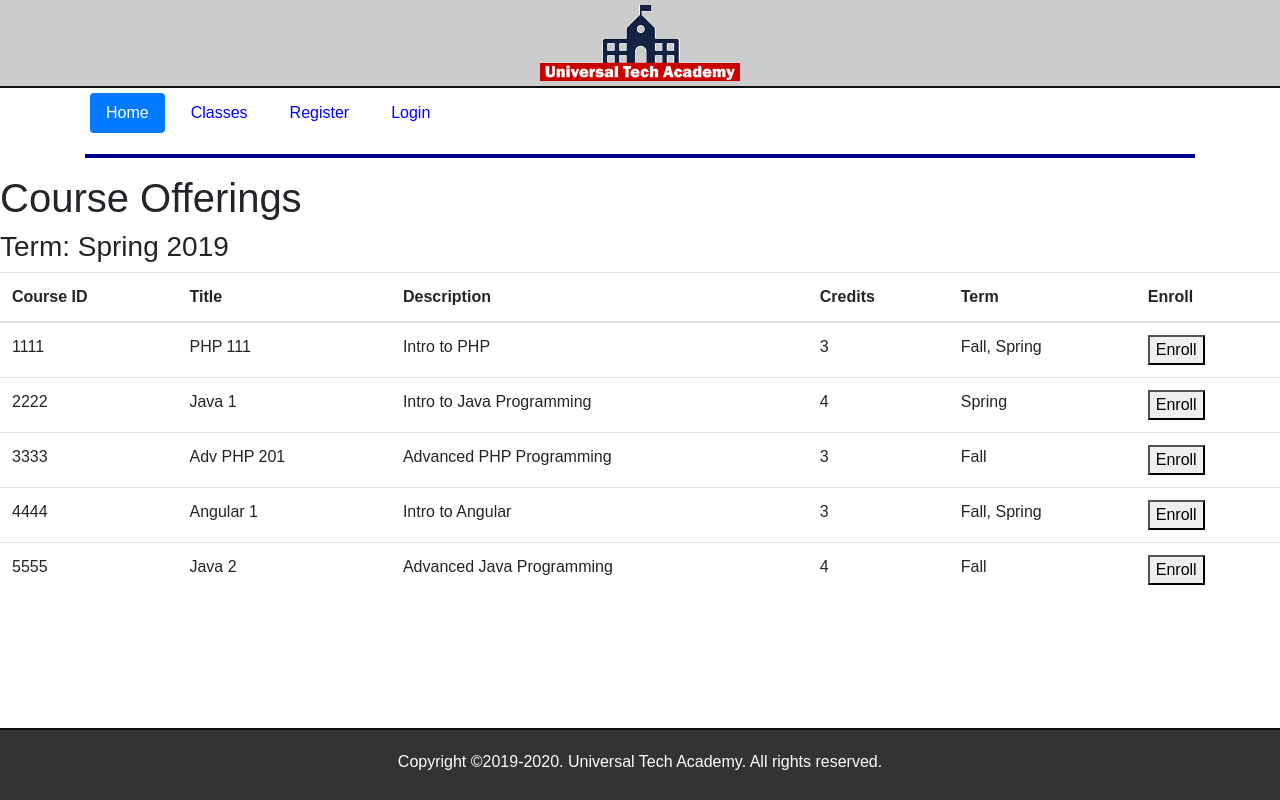
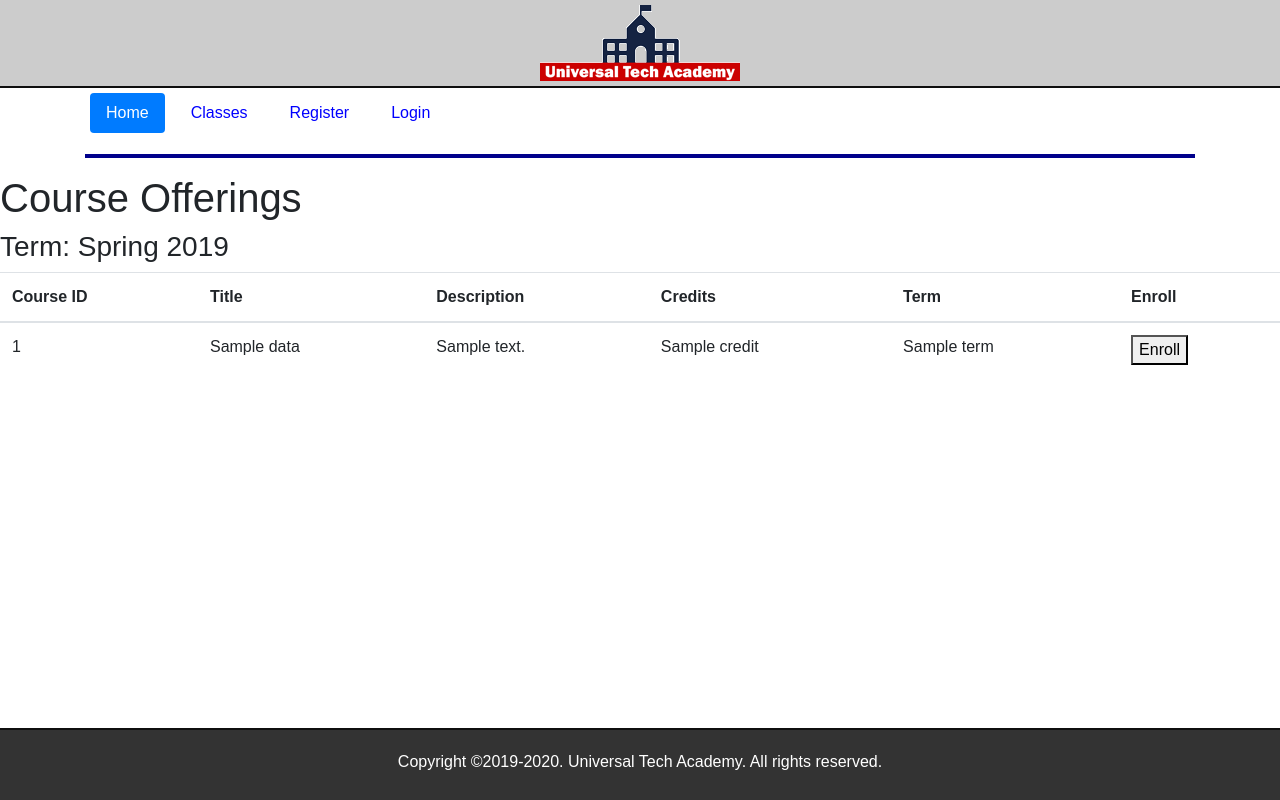
Before and after one commit to aliahmadcse/Enrollment-App, a Python web app: template application/templates/courses.html in a window 1280 px wide. Run offline with Jinja, Linux system fonts and the light colour scheme; the template is opened without the code that fills it: most values are stand-ins (such as "Sample title", 1, 10 or a date in 2020); some libraries are stand-ins or nearby versions.

Commit message:
Passes json data to courses.html as props to display using for loop

```diff
--- a/application/templates/courses.html
+++ b/application/templates/courses.html
@@ -19,56 +19,18 @@
     </thead>
     <tbody>
       <!-- Construct the rest of courses here -->
+      {% for data in courseData %}
       <tr>
-        <td scope="row">1111</td>
-        <td>PHP 111</td>
-        <td>Intro to PHP</td>
-        <td>3</td>
-        <td>Fall, Spring</td>
+        <td scope="row">{{ data["courseID"] }}</td>
+        <td>{{ data['title'] }}</td>
+        <td>{{ data['description'] }}</td>
+        <td>{{ data['credit'] }}</td>
+        <td>{{ data['term'] }}</td>
         <td>
           <button>Enroll</button>
         </td>
       </tr>
-      <tr>
-        <td scope="row">2222</td>
-        <td>Java 1</td>
-        <td>Intro to Java Programming</td>
-        <td>4</td>
-        <td>Spring</td>
-        <td>
-          <button>Enroll</button>
-        </td>
-      </tr>
-      <tr>
-        <td scope="row">3333</td>
-        <td>Adv PHP 201</td>
-        <td>Advanced PHP Programming</td>
-        <td>3</td>
-        <td>Fall</td>
-        <td>
-          <button>Enroll</button>
-        </td>
-      </tr>
-      <tr>
-        <td scope="row">4444</td>
-        <td>Angular 1</td>
-        <td>Intro to Angular</td>
-        <td>3</td>
-        <td>Fall, Spring</td>
-        <td>
-          <button>Enroll</button>
-        </td>
-      </tr>
-      <tr>
-        <td scope="row">5555</td>
-        <td>Java 2</td>
-        <td>Advanced Java Programming</td>
-        <td>4</td>
-        <td>Fall</td>
-        <td>
-          <button>Enroll</button>
-        </td>
-      </tr>
+      {% endfor %}
     </tbody>
   </table>
 </div>
```
Also changed, not shown: application/routes.py (+38 -1 lines).
